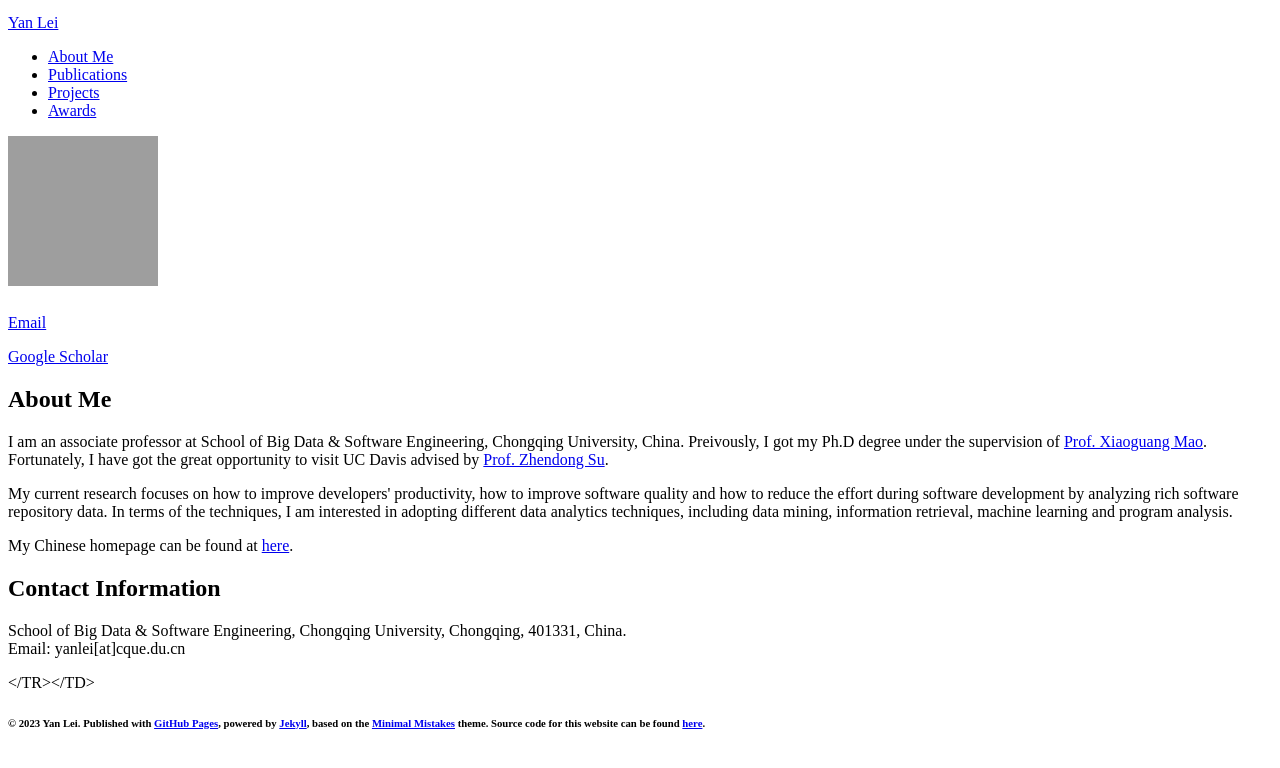
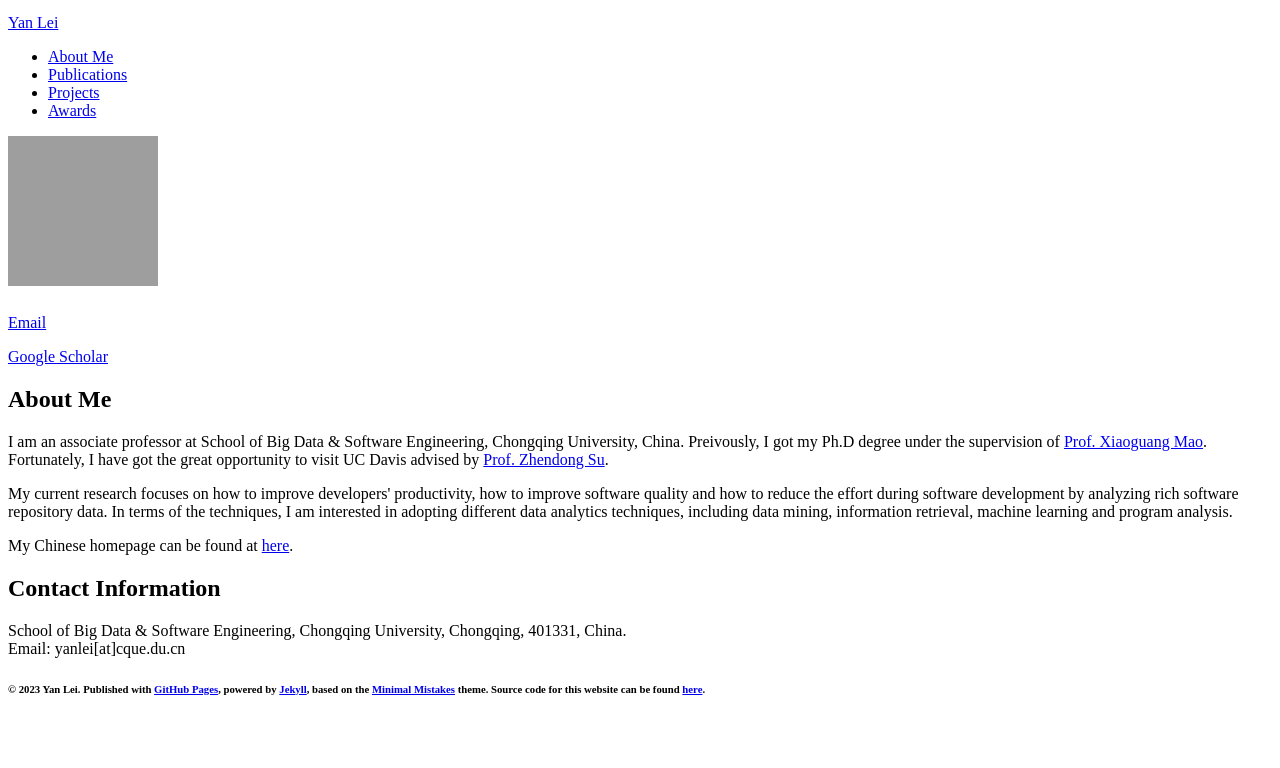
Before and after one commit to yanlei-cs/yanlei-cs.github.io, a Jekyll site: the page built from index.md, in a window 1280 px wide, cut to the strip 112-880 px from the top of the page. Built offline with Jekyll 4.4.1, drawn with Linux system fonts in a browser that asks for light colours; nearby versions of some CDN libraries; comment, search, counter and statistics services are not loaded; our own code applies the rules of GitHub Pages for plain Markdown files.

Commit message:
Update index.md

```diff
--- a/index.md
+++ b/index.md
@@ -3,7 +3,7 @@ layout: page
 ---
 
 ## About Me
- <TR><TD>
+
 <P>
   I am an associate professor at School of Big Data & Software Engineering, Chongqing University, China. Preivously, I got my Ph.D degree under the supervision of <a href="https://www.researchgate.net/profile/Xiaoguang-Mao">Prof. Xiaoguang Mao</a>. Fortunately, I have got the great opportunity to visit UC Davis advised by <a href="https://people.inf.ethz.ch/suz/">Prof. Zhendong Su</a>.
 </P>
@@ -15,7 +15,7 @@ My current research focuses on how to improve developers' productivity, how to i
 <P>
 My Chinese homepage can be found at <a href="http://www.cse.cqu.edu.cn/info/2096/4505.htm">here</a>.
 </P>
-</TD></TR>
+
 
 ## Contact Information
 
@@ -24,4 +24,3 @@ School of Big Data & Software Engineering, Chongqing University, Chongqing, 4013
 <br>
 Email: yanlei[at]cque.du.cn
 </P>
-</TR></TD>
```
